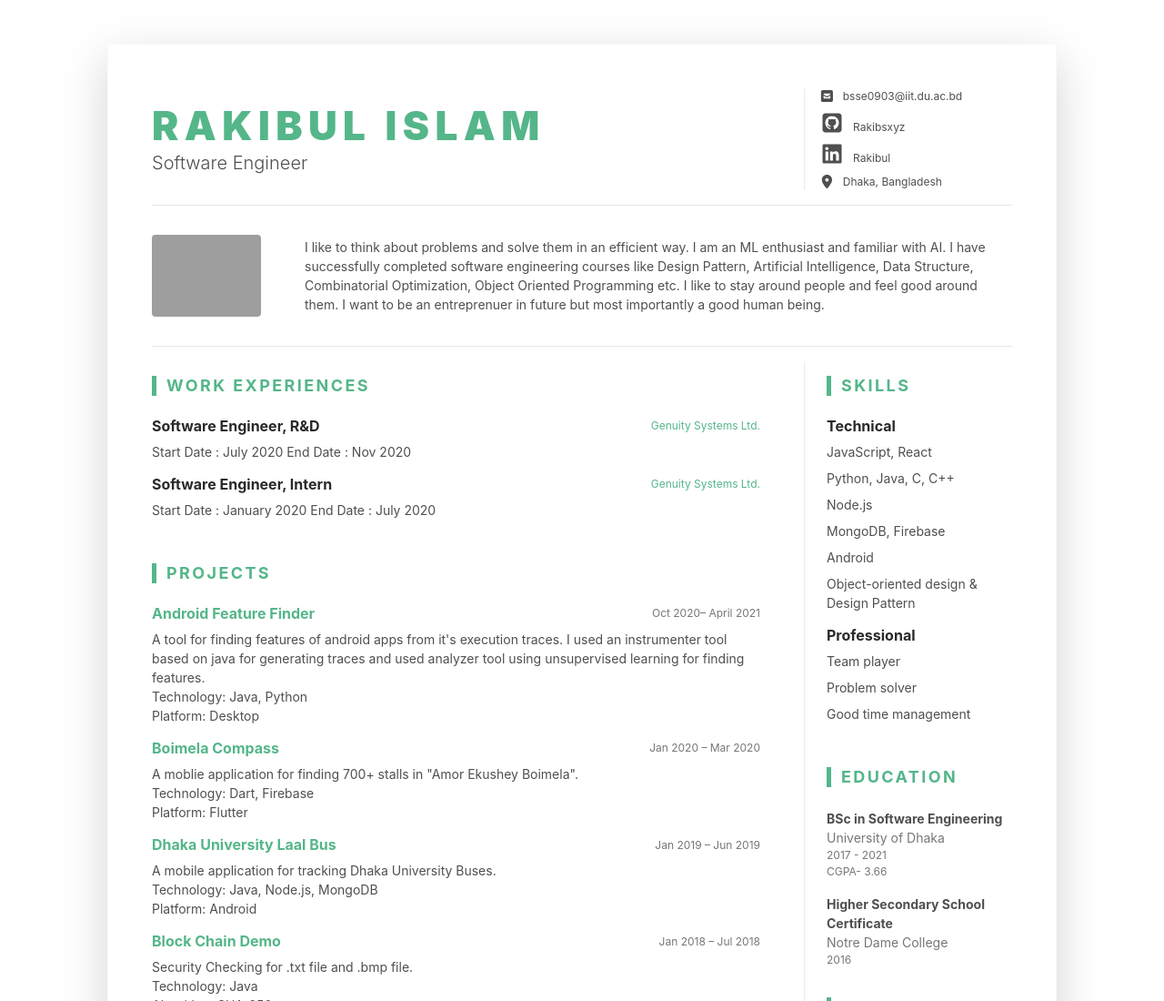
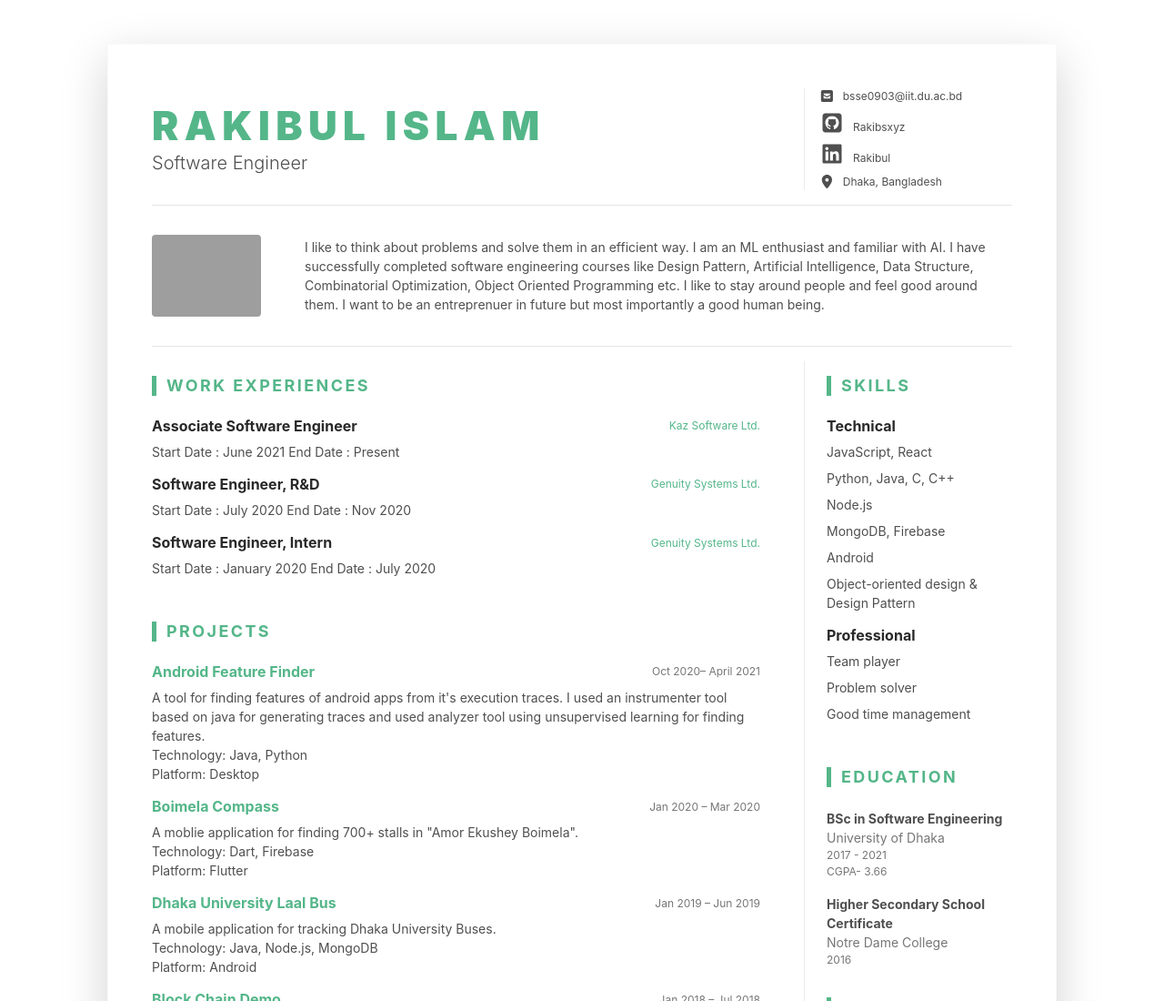
Before and after one commit to rakibsxyz/rakibsxyz.github.io, a plain HTML site: page index.html in a window 1280 px wide. Shown: the top 1100 px of the page at 91% size. Drawn offline with Linux system fonts and the light colour scheme; grey boxes are pictures that could not be loaded.

Commit message:
recent job exp added

```diff
--- a/index.html
+++ b/index.html
@@ -62,6 +62,21 @@
 						<div class="resume-main col-12 col-lg-8 col-xl-9 pr-0 pr-lg-5">
 							<section class="work-section py-3">
 								<h3 class="text-uppercase resume-section-heading mb-4">Work Experiences</h3>
+								<div class="item mb-3">
+									<div class="item-heading row align-items-center mb-2">
+										<h4 class="item-title col-12 col-md-6 col-lg-8 mb-2 mb-md-0">Associate Software Engineer</h4>
+										<div class="item-meta col-12 col-md-6 col-lg-4 text-muted text-left text-md-right"><a href="https://kaz.com.bd/">Kaz Software Ltd.</a></div>
+
+									</div>
+									<div class="item-content">
+										<p>Start Date : June 2021     End Date : Present</p>
+										<!-- <ul class="resume-list">
+											<li>Lorem ipsum dolor sit amet, consectetuer.</li>
+											<li>Aenean commodo ligula eget dolor.</li>
+											<li>Etiam ultricies nisi vel augue.</li>
+										</ul> -->
+									</div>
+								</div><!--//item-->
 								<div class="item mb-3">
 									<div class="item-heading row align-items-center mb-2">
 										<h4 class="item-title col-12 col-md-6 col-lg-8 mb-2 mb-md-0">Software Engineer, R&D</h4>
```
